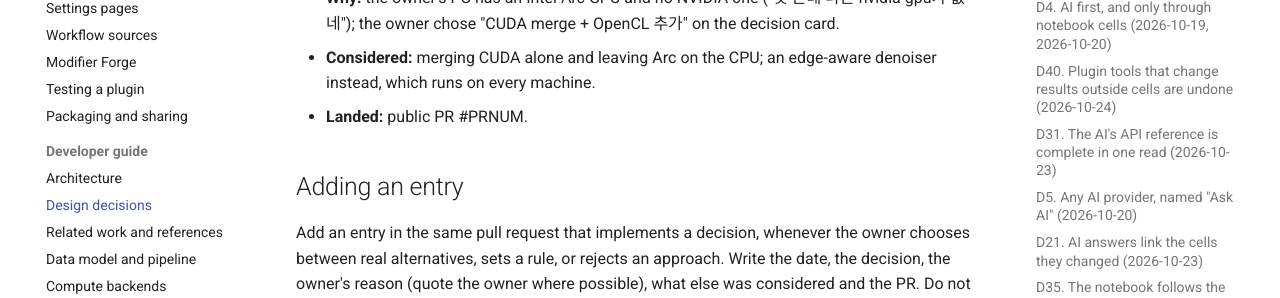
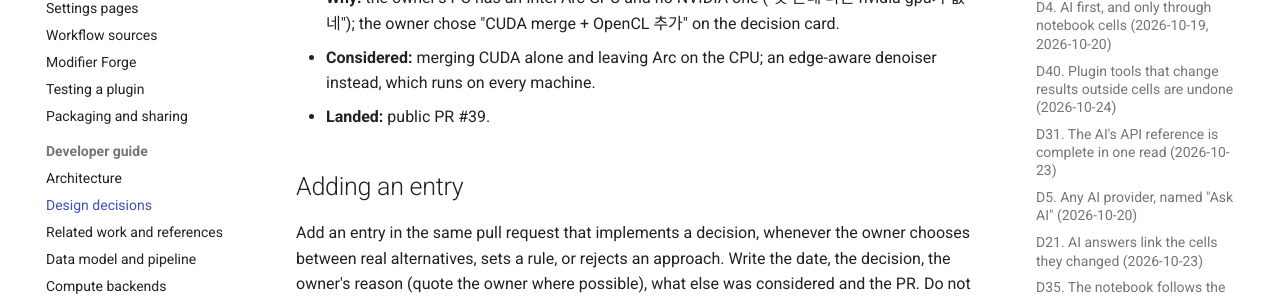
Before and after one commit to frssp/ewald, an MkDocs documentation site: the page built from docs/developer/decisions.md, in a window 1280 px wide and 900 px high, scrolled down 15815 px. Shown: the part 263-561 px from the top of the window. Built offline with MkDocs 1.6.1 and Material for MkDocs 9.7.7, drawn with Linux system fonts in a browser that asks for light colours; comment, search, counter and statistics services are not loaded.

Commit message:
decisions: D46 lands in public PR #39
Co-Authored-By: Claude Opus 5.5 (1M context) <noreply@anthropic.com>

```diff
--- a/docs/developer/decisions.md
+++ b/docs/developer/decisions.md
@@ -569,7 +569,7 @@ Pull request numbers up to #242 refer to the pre-publication repository, which i
   없네"); the owner chose "CUDA merge + OpenCL 추가" on the decision card.
 - **Considered:** merging CUDA alone and leaving Arc on the CPU; an edge-aware denoiser instead,
   which runs on every machine.
-- **Landed:** public PR #PRNUM.
+- **Landed:** public PR #39.
 
 ## Adding an entry
 
```
